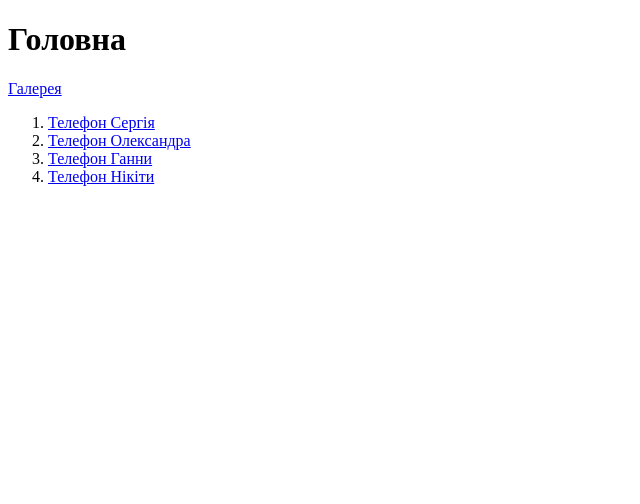
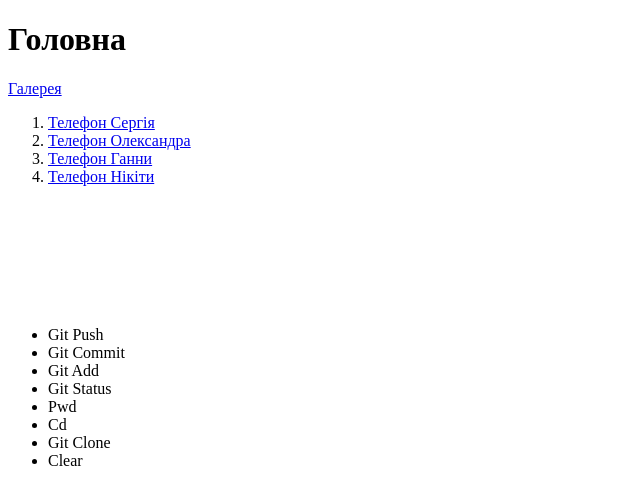
Before and after one commit to NikitaKylich/frdz3, a plain HTML site: page index.html in a window 1280 px wide. Shown: the whole page, without its empty margins (0-640 px from the left). Drawn offline with Linux system fonts and the light colour scheme.

Commit message:
add-list-with-command

```diff
--- a/index.html
+++ b/index.html
@@ -15,7 +15,21 @@
          <li><a href='tel:+3800000000'>Телефон Ганни </a></li>
          <li><a href='tel:+3800000000'>Телефон Нікіти</a></li>
      </ol>
-
-
+<br>
+<br>
+<br>
+<br>
+<br>
+<br>
+<ul>
+<li>Git Push</li>
+<li>Git Commit</li>
+<li>Git Add</li>
+<li>Git Status</li>
+<li>Pwd</li>
+<li>Cd</li>
+<li>Git Clone</li>
+<li>Clear</li>
+</ul>
 </body>
 </html>
```
